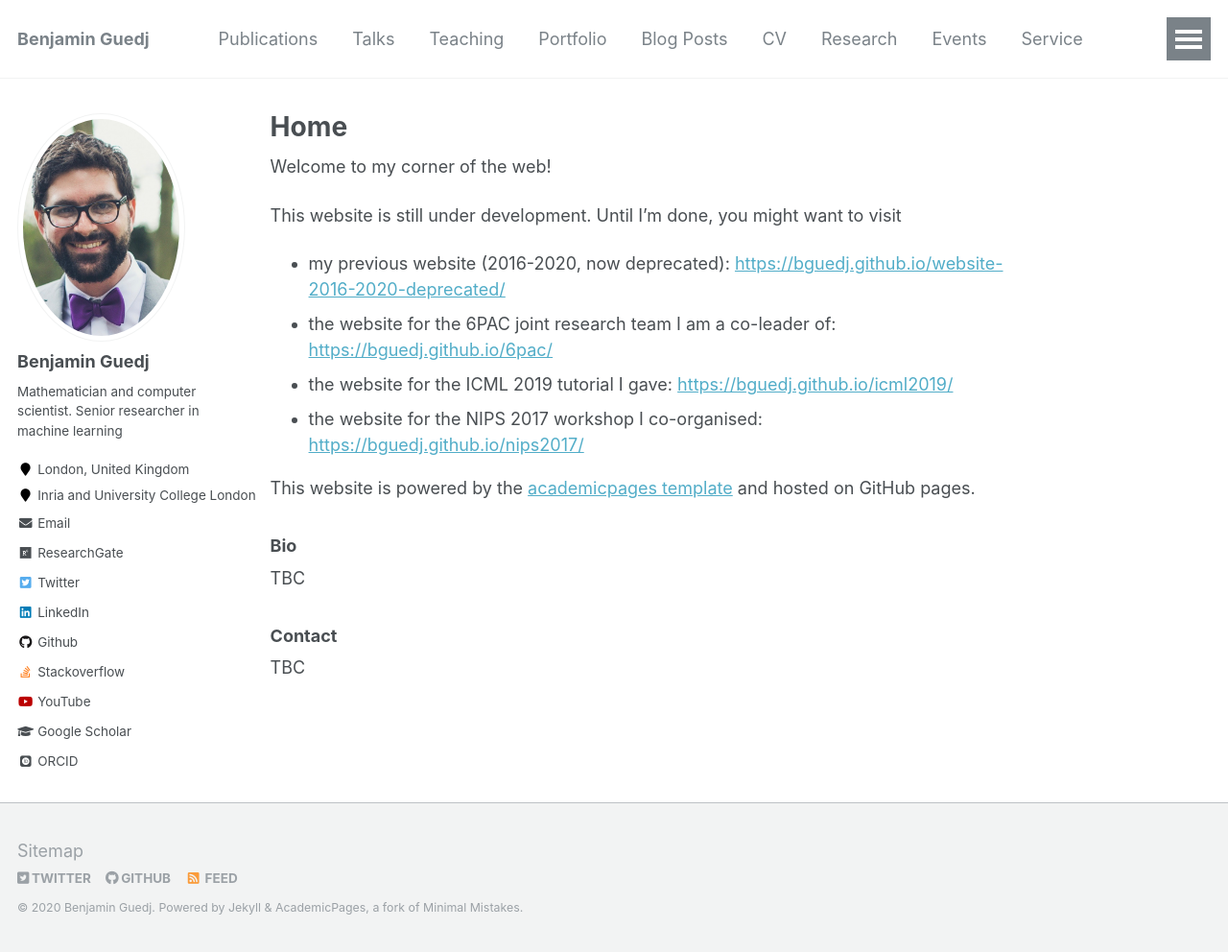
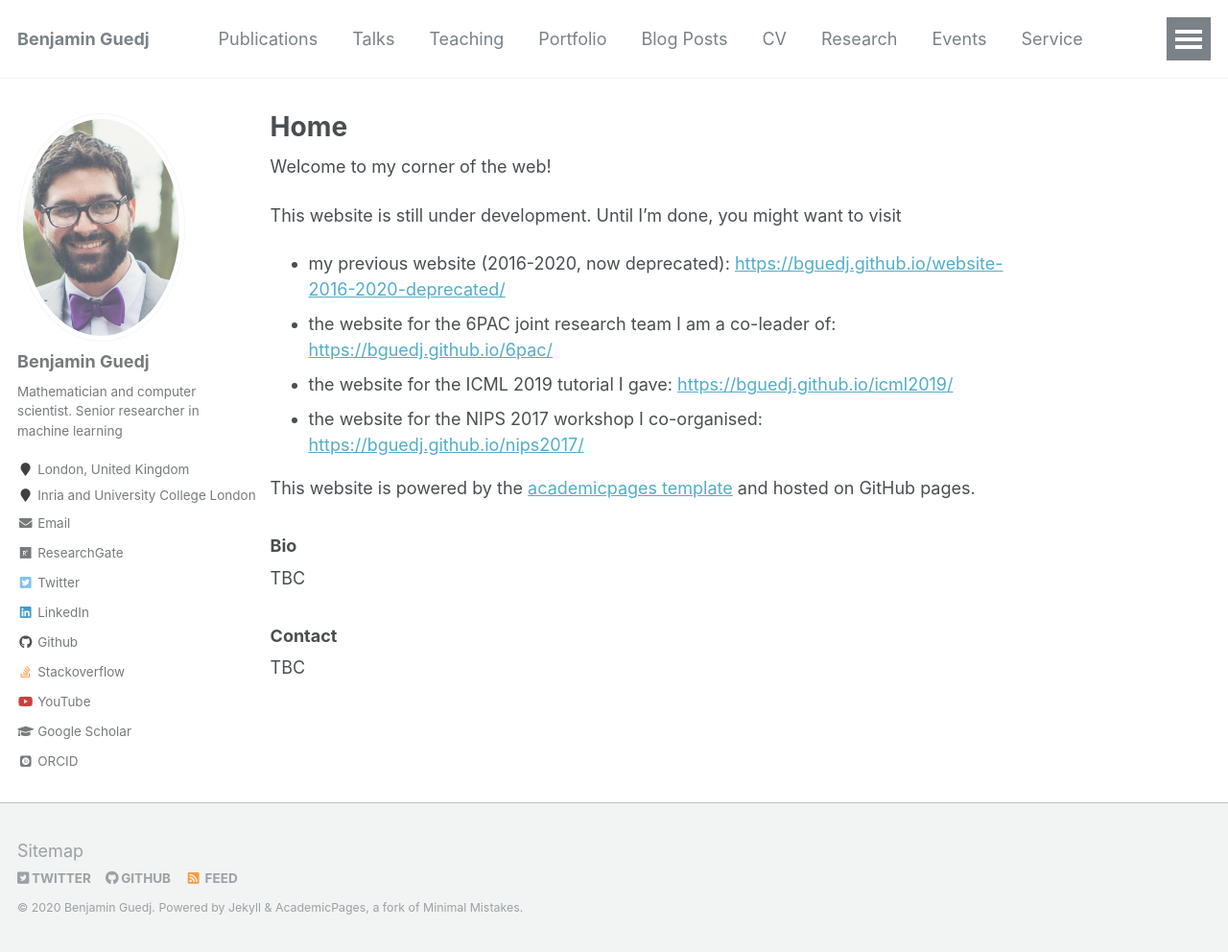
Before and after one commit to bguedj/bguedj.github.io, a Jekyll site: the page built from _pages/about.md, in a window 1280 px wide and 992 px high. Shown: the whole window at 96% size. Built offline with Jekyll 4.4.1, drawn with Linux system fonts in a browser that asks for light colours; some web fonts are replaced.

Commit message:
opacity for profile picture

```diff
--- a/_sass/_sidebar.scss
+++ b/_sass/_sidebar.scss
@@ -15,7 +15,7 @@
 
   @include breakpoint($large) {
     @include span(2 of 12);
-    opacity: 1;
+    opacity: .75;
     -webkit-transition: opacity 0.2s ease-in-out;
             transition: opacity 0.2s ease-in-out;
 
```
